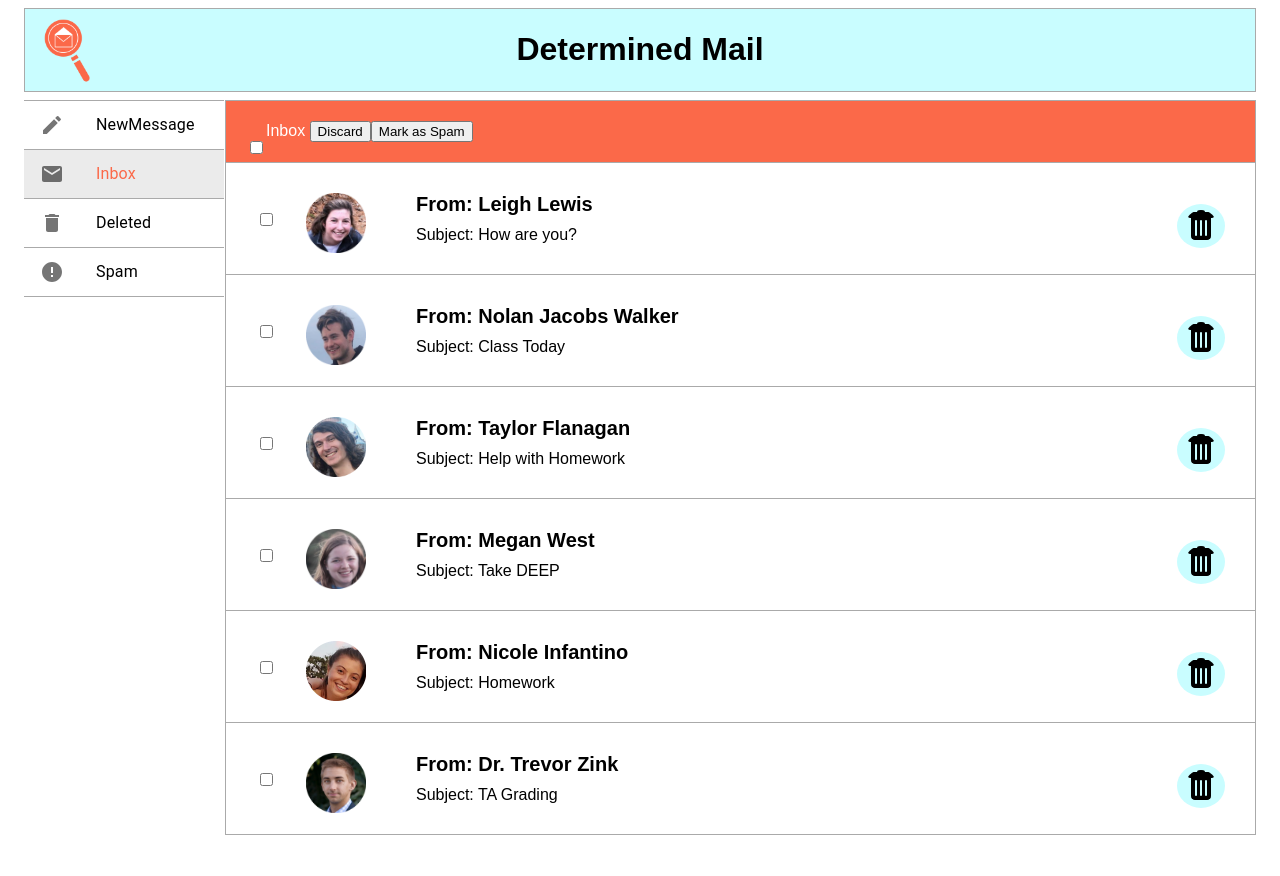
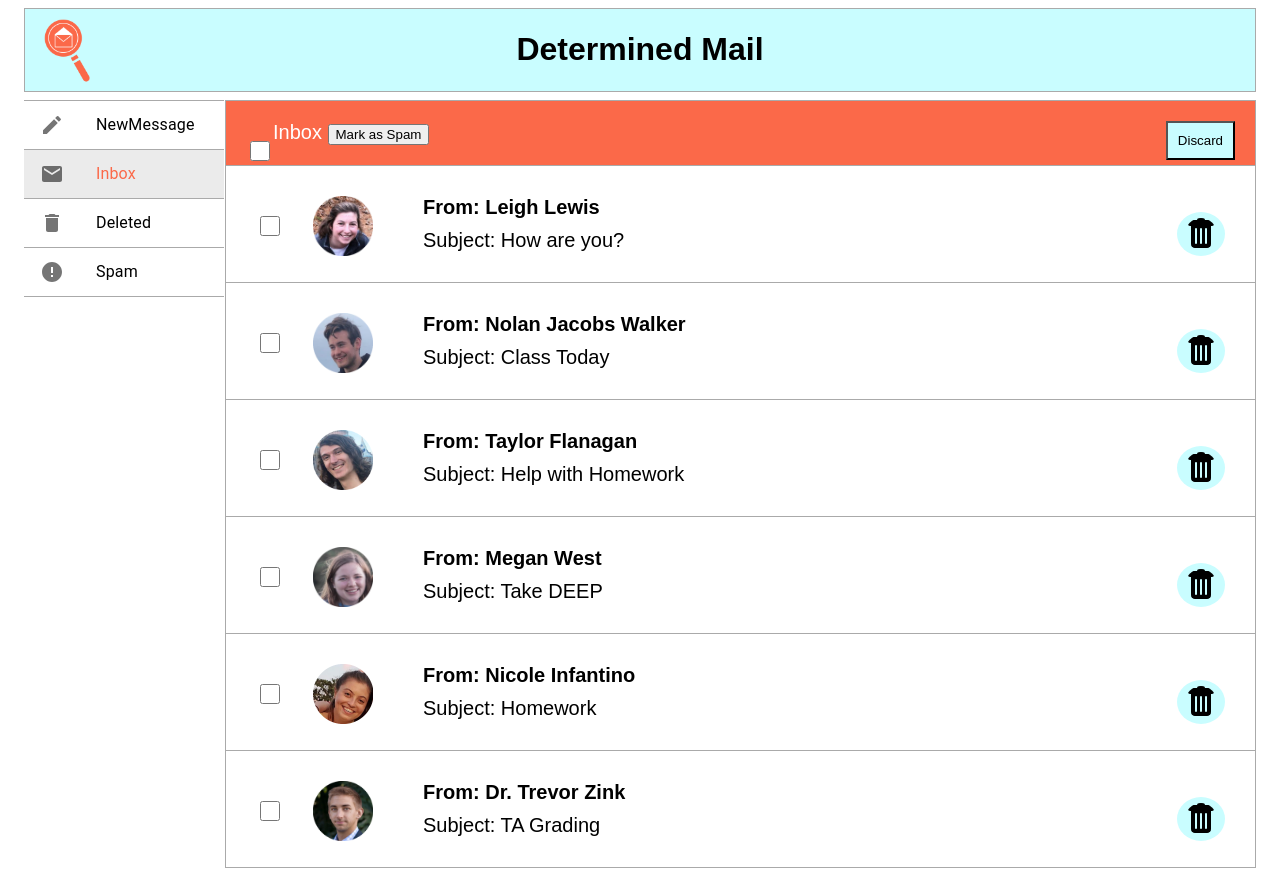
Before and after one commit to igreen1/determined-mail, a React (Create React App) app: page / in a window 1280 px wide. Before the commit the page ends 843 px from the top, so only its background shows below. Built offline with nearby package versions, Linux system fonts and the light colour scheme.

Commit message:
Add color to discard button and made select buttons larger, still working on issue 13

```diff
--- a/src/App.css
+++ b/src/App.css
@@ -3,23 +3,28 @@
   flex-direction: row;
   justify-content: space-between;
 }
+
 .inbox {
   margin-left: 201px;
   margin-top: -205px;
+  font-size: 20px;
 }
 
-.select{
+.select {
   float: left;
-  display: center;
   margin-top: 20px;
   cursor: pointer;
+  width: 20px;
+  height: 20px;
 }
+
 .profile {
   float: left;
   margin-bottom: 10px;
   padding-left: 30px;
   padding-right: 50px;
 }
+
 .from {
   font-family: Arial, Helvetica, sans-serif;
   font-size: 20px;
@@ -35,12 +40,12 @@
 .subject {
   font-family: Arial, Helvetica, sans-serif;
   text-decoration: none;
-
 }
 
 .del {
   padding-bottom: 20px;
 }
+
 .page-header {
   font-family: Arial, Helvetica, sans-serif;
   padding: 20px;
@@ -54,3 +59,11 @@
   float: left;
   margin-top: -80px;
 }
+
+.discard-button {
+  background-color: #c9fdff;
+  float: right;
+  margin-bottom: 10px;
+  padding: 10px;
+  cursor: pointer;
+}
```
